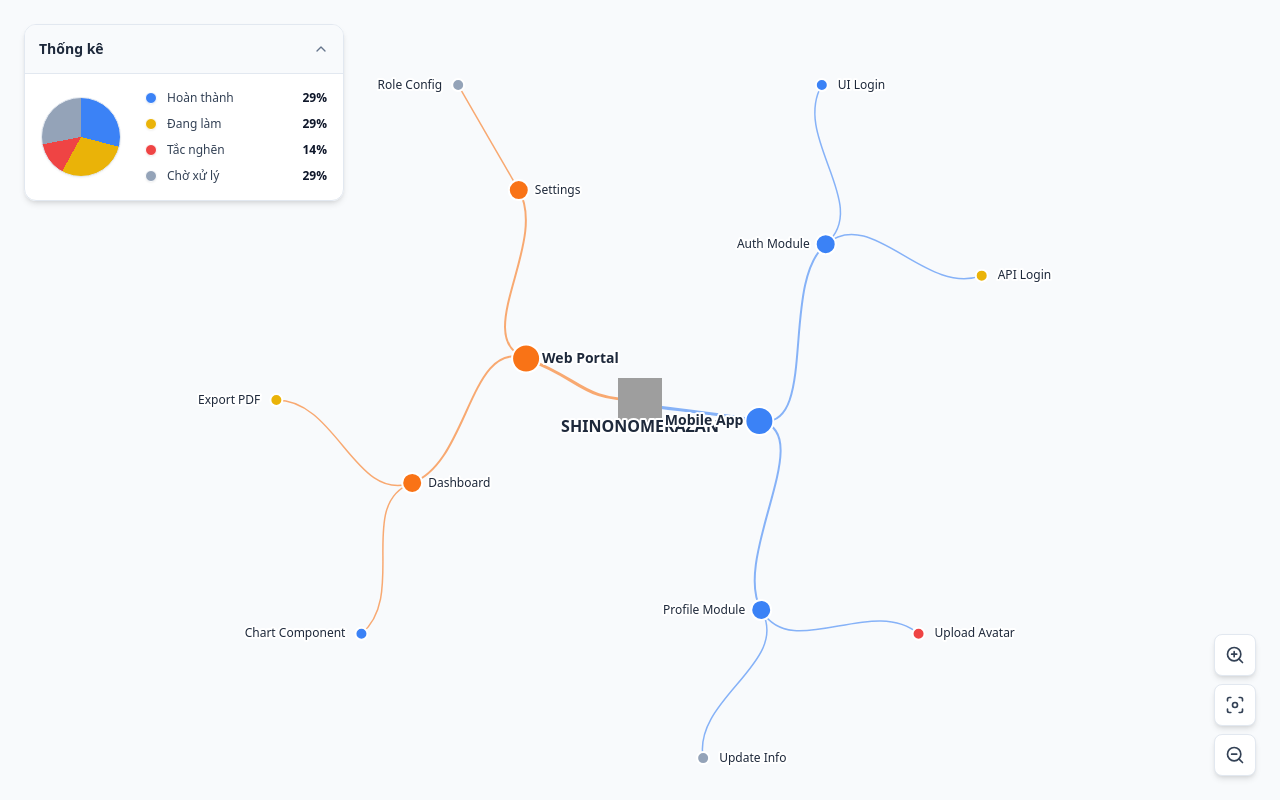
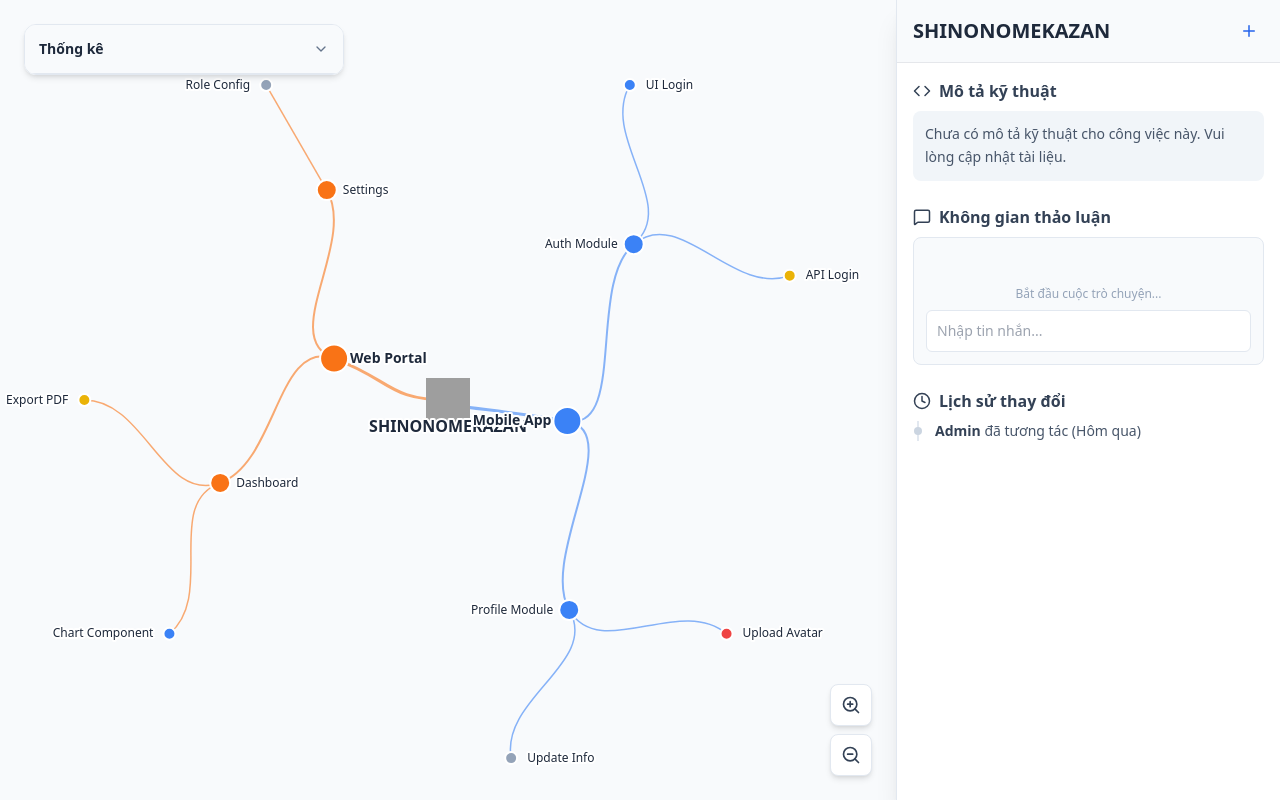
Before and after one commit to shinonomekazan/tree-kan, a React (Vite) app: page / in a window 1280 px wide. Built offline with nearby package versions, Linux system fonts and the light colour scheme; grey boxes are pictures that could not be loaded.

Commit message:
- set default show detail panel - remove focus button - default hide stat - save treedata to local storage

```diff
--- a/src/App.tsx
+++ b/src/App.tsx
@@ -2,11 +2,16 @@ import { useState, useCallback } from "react";
 import TreeGraph from "./TreeGraph";
 import DetailPanel from "./DetailPanel";
 import { projectData } from "./mockData";
+import { nodeStorage } from "./storage";
 import type { TreeNode, NewNodePayload } from "./types";
 
 export default function App() {
-  const [data, setData] = useState<TreeNode>(projectData);
-  const [selectedNode, setSelectedNode] = useState<TreeNode | null>(null);
+  const [data, setData] = useState<TreeNode>(
+    () => nodeStorage.getTreeData() || projectData,
+  );
+  const [selectedNode, setSelectedNode] = useState<TreeNode | null>(
+    () => nodeStorage.getTreeData() || projectData,
+  );
 
   const handleAddChild = useCallback(
     (parentId: string, payload: NewNodePayload) => {
@@ -36,6 +41,7 @@ export default function App() {
         };
 
         appendChild(newData);
+        nodeStorage.saveTreeData(newData);
 
         if (updatedNode && selectedNode?.id === parentId) {
           setSelectedNode(updatedNode);
@@ -52,11 +58,7 @@ export default function App() {
       <div className="flex-1 relative w-full h-full">
         <TreeGraph data={data} onNodeClick={setSelectedNode} />
       </div>
-      <DetailPanel
-        selectedNode={selectedNode}
-        onClose={() => setSelectedNode(null)}
-        onAddChild={handleAddChild}
-      />
+      <DetailPanel selectedNode={selectedNode} onAddChild={handleAddChild} />
     </div>
   );
 }
--- a/src/DetailPanel.tsx
+++ b/src/DetailPanel.tsx
@@ -1,22 +1,24 @@
 import { useState } from "react";
-import { X, MessageSquare, Clock, Code, Plus } from "lucide-react";
+import { MessageSquare, Clock, Code, Plus } from "lucide-react";
 import type { TreeNode, NewNodePayload } from "./types";
 import CreateNodeModal from "./CreateNodeModal";
 
 interface DetailPanelProps {
   selectedNode: TreeNode | null;
-  onClose: () => void;
   onAddChild: (parentId: string, payload: NewNodePayload) => void;
 }
 
 export default function DetailPanel({
   selectedNode,
-  onClose,
   onAddChild,
 }: DetailPanelProps) {
   const [isModalOpen, setIsModalOpen] = useState(false);
 
-  if (!selectedNode) return null;
+  if (!selectedNode) {
+    return (
+      <div className="w-96 h-full bg-white shadow-xl flex flex-col z-10 border-l border-slate-200 shrink-0" />
+    );
+  }
 
   const handleAddChild = (payload: NewNodePayload) => {
     onAddChild(selectedNode.id, payload);
@@ -36,13 +38,6 @@ export default function DetailPanel({
               title="Thêm node con"
             >
               <Plus size={18} />
-            </button>
-            <button
-              onClick={onClose}
-              className="p-1.5 hover:bg-slate-200 text-slate-500 rounded-full transition-colors"
-              title="Đóng"
-            >
-              <X size={18} />
             </button>
           </div>
         </div>
--- a/src/TreeGraph.tsx
+++ b/src/TreeGraph.tsx
@@ -1,6 +1,6 @@
 import { useEffect, useRef, useState, useMemo } from "react";
 import * as d3 from "d3";
-import { ZoomIn, ZoomOut, Focus, ChevronDown, ChevronUp } from "lucide-react";
+import { ZoomIn, ZoomOut, ChevronDown, ChevronUp } from "lucide-react";
 import type { TreeNode } from "./types";
 import { nodeStorage } from "./storage";
 
@@ -20,7 +20,7 @@ export default function TreeGraph({ data, onNodeClick }: TreeGraphProps) {
   const wrapperRef = useRef<HTMLDivElement>(null);
   const svgRef = useRef<SVGSVGElement>(null);
   const zoomRef = useRef<d3.ZoomBehavior<SVGSVGElement, unknown> | null>(null);
-  const [isLegendOpen, setIsLegendOpen] = useState(true);
+  const [isLegendOpen, setIsLegendOpen] = useState(false);
 
   const stats = useMemo(() => {
     let total = 0;
@@ -285,14 +285,6 @@ export default function TreeGraph({ data, onNodeClick }: TreeGraphProps) {
       .call(zoomRef.current.scaleBy, factor);
   };
 
-  const handleCenter = () => {
-    if (!svgRef.current || !zoomRef.current) return;
-    d3.select(svgRef.current)
-      .transition()
-      .duration(500)
-      .call(zoomRef.current.transform, d3.zoomIdentity);
-  };
-
   return (
     <div
       ref={wrapperRef}
@@ -306,12 +298,6 @@ export default function TreeGraph({ data, onNodeClick }: TreeGraphProps) {
           className="p-2.5 bg-white rounded-lg shadow-md border border-slate-200 hover:bg-slate-50 text-slate-700 transition-colors"
         >
           <ZoomIn size={20} />
-        </button>
-        <button
-          onClick={handleCenter}
-          className="p-2.5 bg-white rounded-lg shadow-md border border-slate-200 hover:bg-slate-50 text-slate-700 transition-colors"
-        >
-          <Focus size={20} />
         </button>
         <button
           onClick={() => handleZoom(0.8)}
--- a/src/storage.ts
+++ b/src/storage.ts
@@ -1,11 +1,16 @@
+import type { TreeNode } from "./types";
+
 export interface INodeStorage {
   savePosition(id: string, cx: number, cy: number): void;
   getPosition(id: string): { cx: number; cy: number } | null;
+  saveTreeData(data: TreeNode): void;
+  getTreeData(): TreeNode | null;
   clear(): void;
 }
 
 class LocalStorageAdapter implements INodeStorage {
   STORAGE_KEY = "node_positions";
+  TREE_DATA_KEY = "tree_data";
 
   getPositions(): Record<string, { cx: number; cy: number }> {
     const data = localStorage.getItem(this.STORAGE_KEY);
@@ -22,6 +27,15 @@ class LocalStorageAdapter implements INodeStorage {
     return this.getPositions()[id] || null;
   }
 
+  saveTreeData(data: TreeNode): void {
+    localStorage.setItem(this.TREE_DATA_KEY, JSON.stringify(data));
+  }
+
+  getTreeData(): TreeNode | null {
+    const data = localStorage.getItem(this.TREE_DATA_KEY);
+    return data ? JSON.parse(data) : null;
+  }
+
   clear(): void {
     localStorage.removeItem(this.STORAGE_KEY);
   }
```
